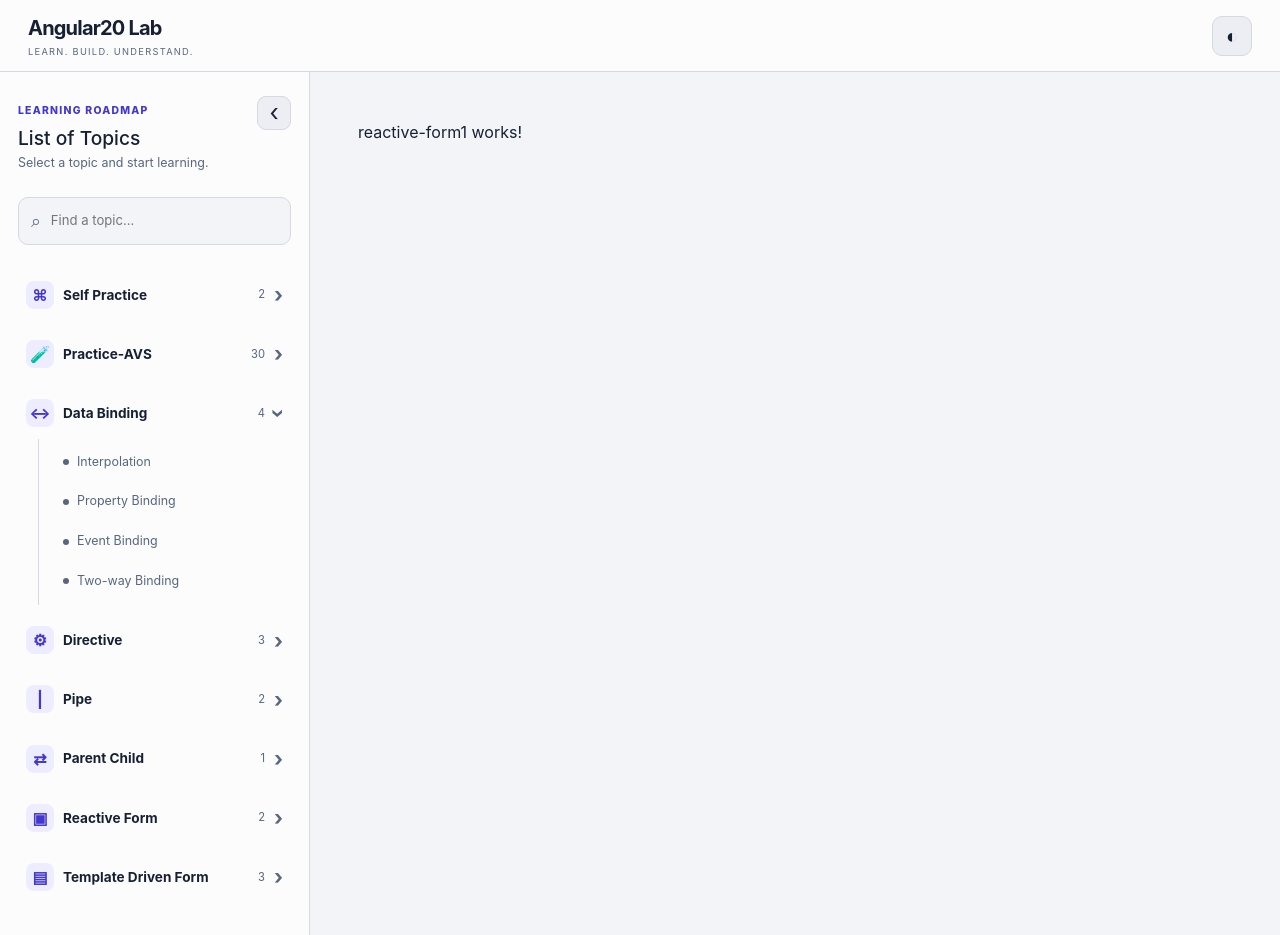
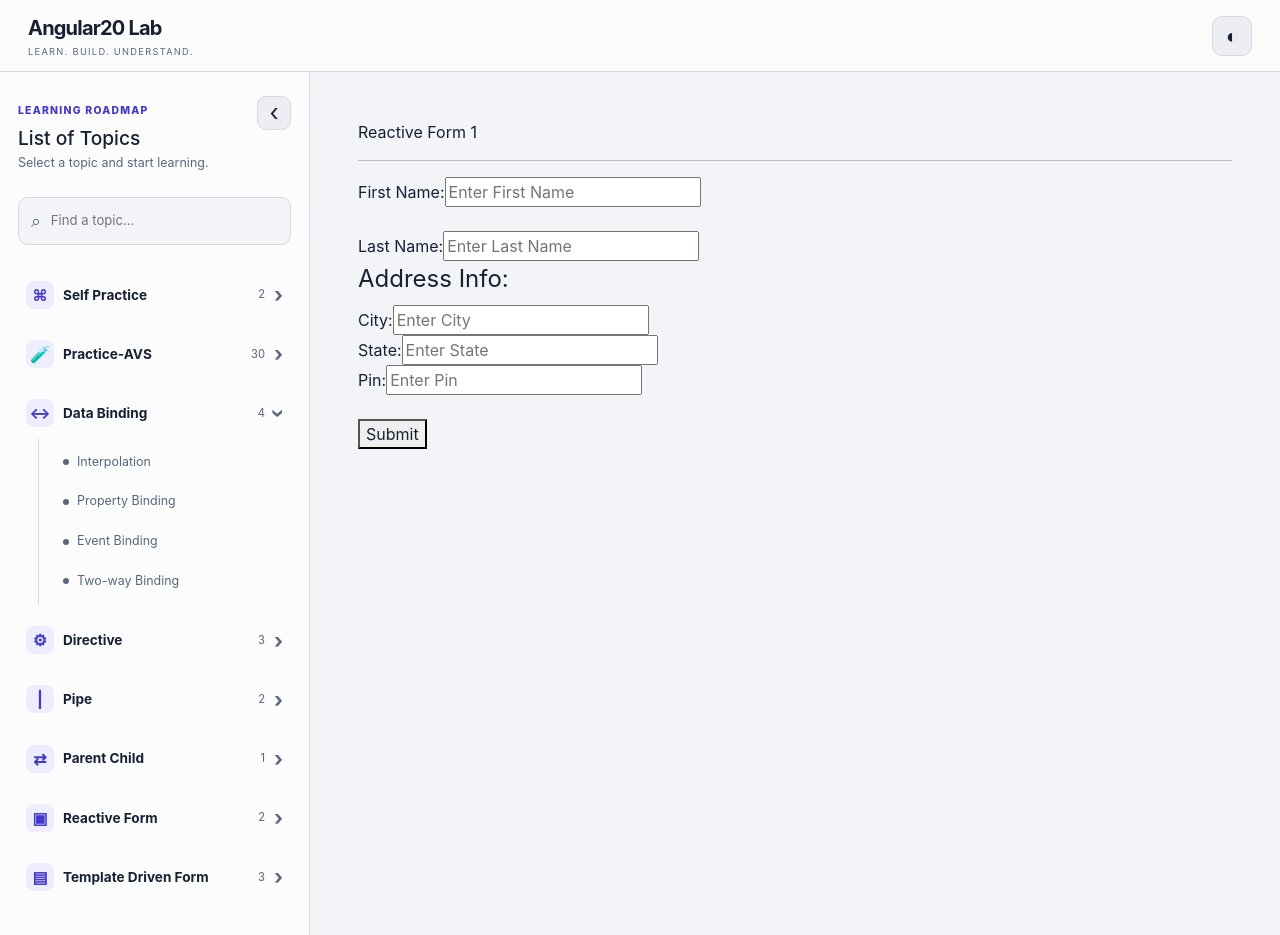
Before and after one commit to Ajinkya1906/angular-daily-code, an Angular app: page /dashboard/reactive-form/reactive-form1 in a window 1280 px wide. Built offline with nearby package versions, Linux system fonts and the light colour scheme.

Commit message:
Reactive Form 1

```diff
--- a/src/app/topics/reactive-form/reactive-form1/reactive-form1.html
+++ b/src/app/topics/reactive-form/reactive-form1/reactive-form1.html
@@ -1 +1,69 @@
-<p>reactive-form1 works!</p>
+<p>Reactive Form 1</p>
+<hr>
+
+<form [formGroup]="registerForm" (ngSubmit)="onSubmit()">
+
+<!-- First Name -->
+<label>First Name:</label>
+<input
+  type="text"
+  formControlName="firstName"
+  placeholder="Enter First Name"
+>
+
+@if (registerForm.get('firstName')?.hasError('required')
+    && registerForm.get('firstName')?.touched) {
+  <span>First Name is required.</span>
+}
+
+@if(registerForm.get('firstName')?.hasError('minLength')
+   && registerForm.get('firstName')?.touched){
+  <span>Min length is 2.</span>
+}
+
+
+<br><br>
+<!-- Last Name -->
+<label>Last Name:</label>
+<input type="text" formControlName="lastName" placeholder="Enter Last Name">
+
+
+<!-- Address -->
+<fieldset formGroupName = "address">
+   <legend>Address Info:</legend>
+   <div>
+     <label>City:</label>
+     <input type="text" formControlName="city" placeholder="Enter City">
+   </div>
+
+
+
+   <div>
+     <label>State:</label>
+     <input type="text" formControlName="state" placeholder="Enter State">
+   </div>
+
+   <div>
+     <label>Pin:</label>
+     <input type="text" formControlName="pin" placeholder="Enter Pin">
+
+     <br>
+    @if(registerForm.get('address.pin')?.hasError('required')
+     && registerForm.get('address.pin')?.touched){
+    <span style="color: red;">Pin is Required.</span>
+
+    }
+
+
+@if(registerForm.get('address.pin')?.hasError('pattern')
+   && registerForm.get('address.pin')?.touched){
+  <span>Pin must be a 6-digit number.</span>
+}
+    </div>
+
+</fieldset>
+
+<br>
+<button type="submit">Submit</button>
+
+</form>
--- a/src/app/topics/reactive-form/reactive-form1/reactive-form1.ts
+++ b/src/app/topics/reactive-form/reactive-form1/reactive-form1.ts
@@ -1,11 +1,32 @@
 import { Component } from '@angular/core';
+import { FormControl, FormGroup, ReactiveFormsModule, Validators } from '@angular/forms';
 
 @Component({
   selector: 'app-reactive-form1',
-  imports: [],
+  imports: [ReactiveFormsModule],
   templateUrl: './reactive-form1.html',
   styleUrl: './reactive-form1.css',
 })
 export class ReactiveForm1 {
 
+  registerForm = new FormGroup({
+     firstName : new FormControl('',
+             [Validators.required,Validators.minLength(2)]),
+     lastName : new FormControl(''),
+
+     address : new FormGroup({
+        city : new FormControl(''),
+        state : new FormControl(''),
+        pin : new FormControl('',
+          [Validators.required,
+             Validators.pattern('^[0-9]{6}$'),],
+          )
+     })
+  });
+
+
+
+ onSubmit(){
+     console.log(this.registerForm);
+  }
 }
```
